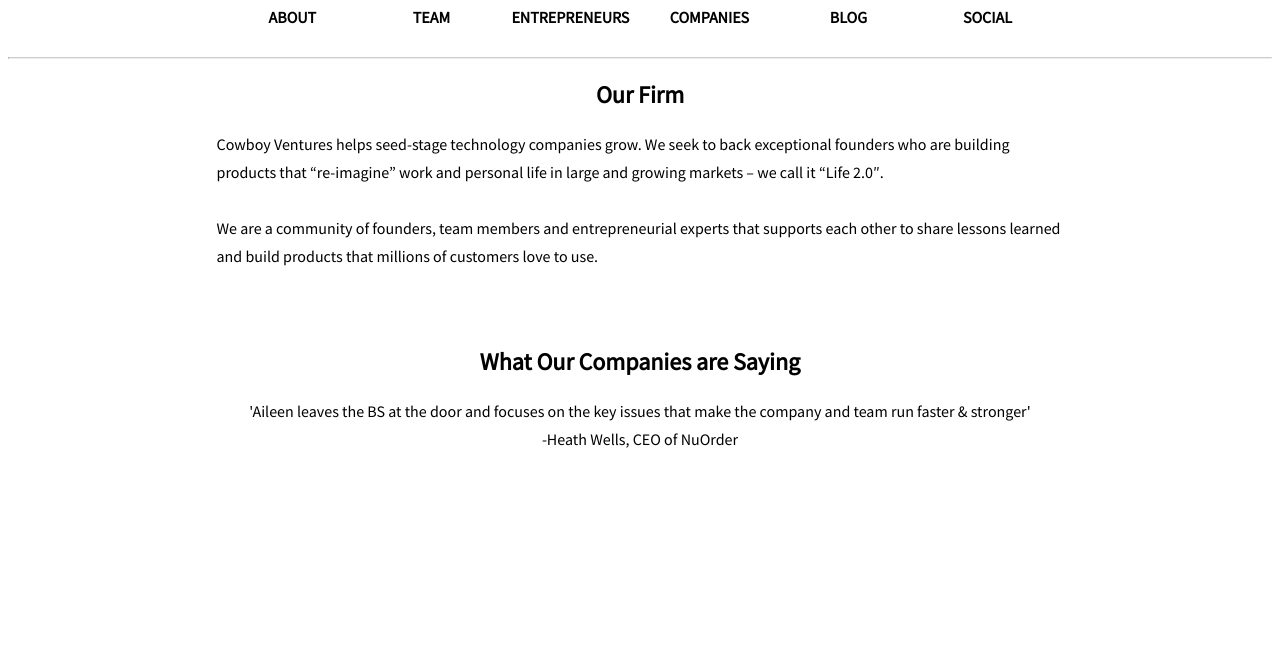
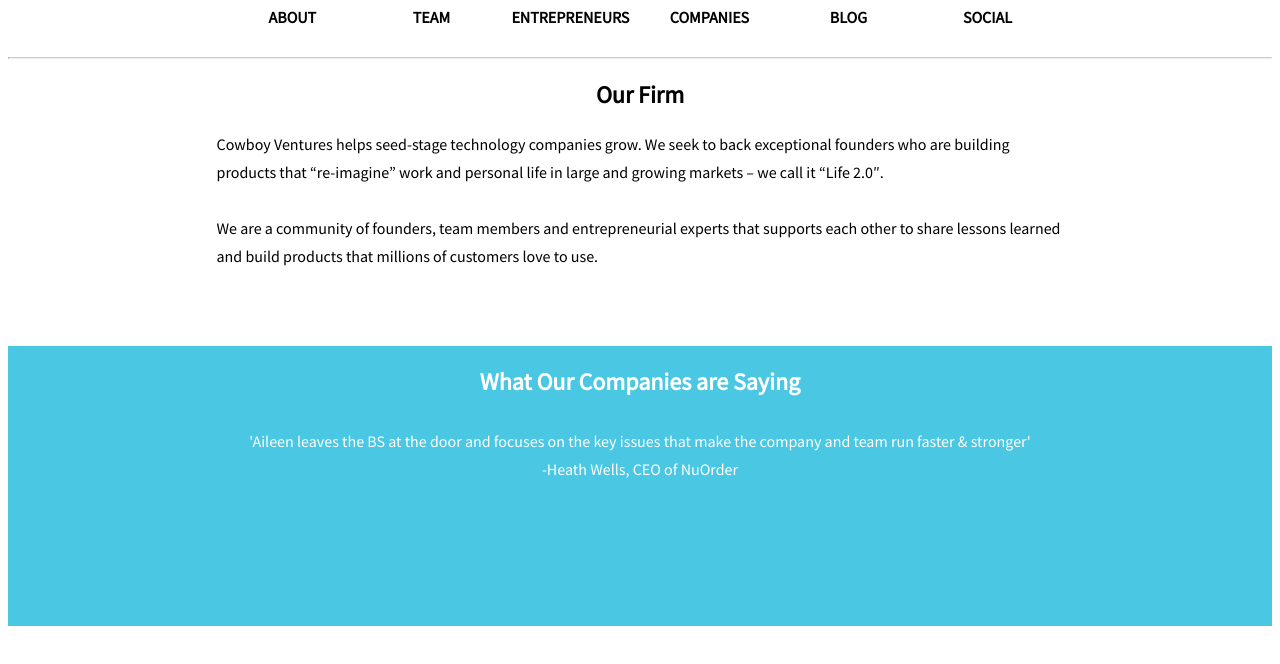
Before and after one commit to tomgalpin/sijo_cwby_vnt, a plain HTML site: page about.html in a window 1280 px wide. Shown: the part 136-800 px from the top of the page. Drawn offline with nearby package versions, Linux system fonts and the light colour scheme; a script that the page names is missing.

Commit message:
about page restyled

```diff
--- a/about.html
+++ b/about.html
@@ -29,19 +29,20 @@
 
 		<br><br><hr>
 		<!-- begin content of about page -->
-		<div class = "padded">
-			<h2 class = "centered"> Our Firm </h2>
-			<p class = "lineSpacing"> Cowboy Ventures helps seed-stage technology companies grow. We seek to back exceptional founders who are building products that “re-imagine” work and personal life in large and growing markets – we call it “Life 2.0″. <br> <br>
-
+		<div id="about_firm">
+			<h2>Our Firm</h2>
+			<p> Cowboy Ventures helps seed-stage technology companies grow. We seek to back exceptional founders who are building products that “re-imagine” work and personal life in large and growing markets – we call it “Life 2.0″. <br> <br>
 			We are a community of founders, team members and entrepreneurial experts that supports each other to share lessons learned and build products that millions of customers love to use. <br> <br>
-
 			<br>
 		</div>
 
-		<h2 class = "centered"> What Our Companies are Saying </h2>
-		<div class = "padded" id = "textslide">
-			<p style = "font-family: 'Source Sans Pro, sans-serif;"></p>
+		<div id="about_bottom">
+			<h2> What Our Companies are Saying </h2>
+			<div id="about_textslide">
+				<p></p>
+			</div>
 		</div>
+
 		<!-- end content of about page -->
 
 	<script type="text/javascript" src = "http://code.jquery.com/jquery-1.10.2.min.js"></script>
@@ -51,7 +52,7 @@
 	<script type="text/javascript">
 		$(window).load(function() {
 
-			var element = document.getElementById('textslide');
+			var element = document.getElementById('about_textslide');
 			element.setAttribute("class", "centered lineSpacing padded");
 			element.style.fontFamily = "Source Sans Pro";
 
@@ -81,10 +82,10 @@
 
 			quotes[10] = "'I love working with Aileen. Her experience with high growth companies has been key to helping us to build our business faster.'<br> -Melody McCloskey, CEO of Styleseat";
 
-			$("#textslide").html(quotes[i]);
+			$("#about_textslide").html(quotes[i]);
 
 			setInterval(function() {
-				$("#textslide").html(quotes[i]);
+				$("#about_textslide").html(quotes[i]);
 				    if (i == quotes.length) {
 				        i = 0;
 				    }
--- a/style.css
+++ b/style.css
@@ -65,7 +65,7 @@
 
 .centered { text-align: center; }
 
-.padded { padding: 0 16.5%; }
+.padded { }
 
 .lineSpacing { line-height: 1.75; }
 
@@ -179,7 +179,7 @@
 /* IDs */
 /* *********************************************************************************** */
 
-/*navbar & home logo */
+/* ############ navbar & home logo ############ */
 #logo {
 	width: 80px;
 	margin: 0 auto;
@@ -199,8 +199,40 @@
 	color: gray;
 	border-bottom: 3px solid #4ac7e3;
 }
-/* end navbar*/
+/* ############ end navbar ############ */
 
+/* ############ about page conent ############ */
+#about_firm {
+	padding: 0 16.5%;
+}
+
+#about_firm h2 {
+	text-align: center;
+}
+
+#about_firm p {
+	line-height: 1.75;
+}
+#about_bottom {
+	height: 250px;
+	padding-bottom: 30px;
+	background-color: #4ac7e3;
+}
+
+#about_bottom h2 {
+	text-align: center;
+	color: white;
+	padding-top: 20px;
+}
+
+#about_textslide {
+	padding: 10px 16.5%;
+	color: white;
+}
+#about_textslide p {
+	font-family: Source Sans Pro, sans-serif;
+}
+/* ############ end about page content ############ */
 #socialWrapper {
 	position: relative;
 	left: 42%;
```
